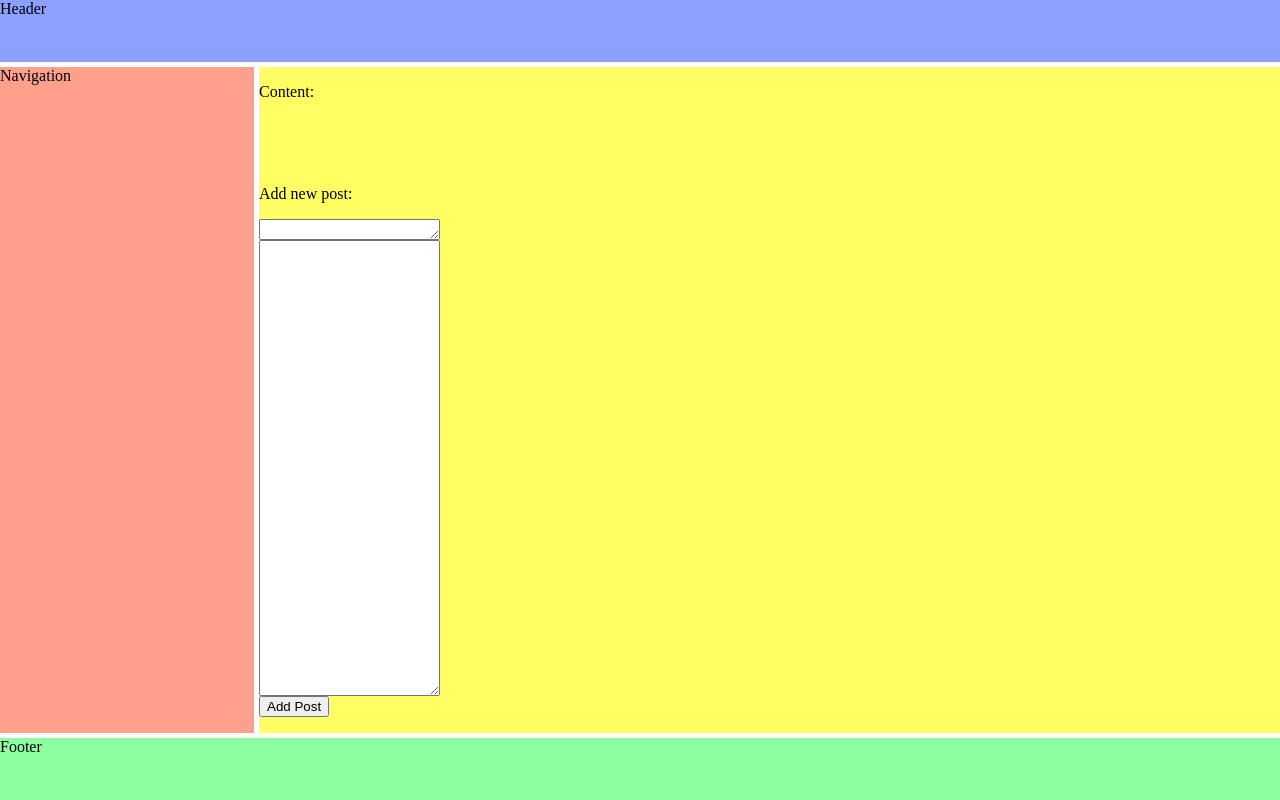
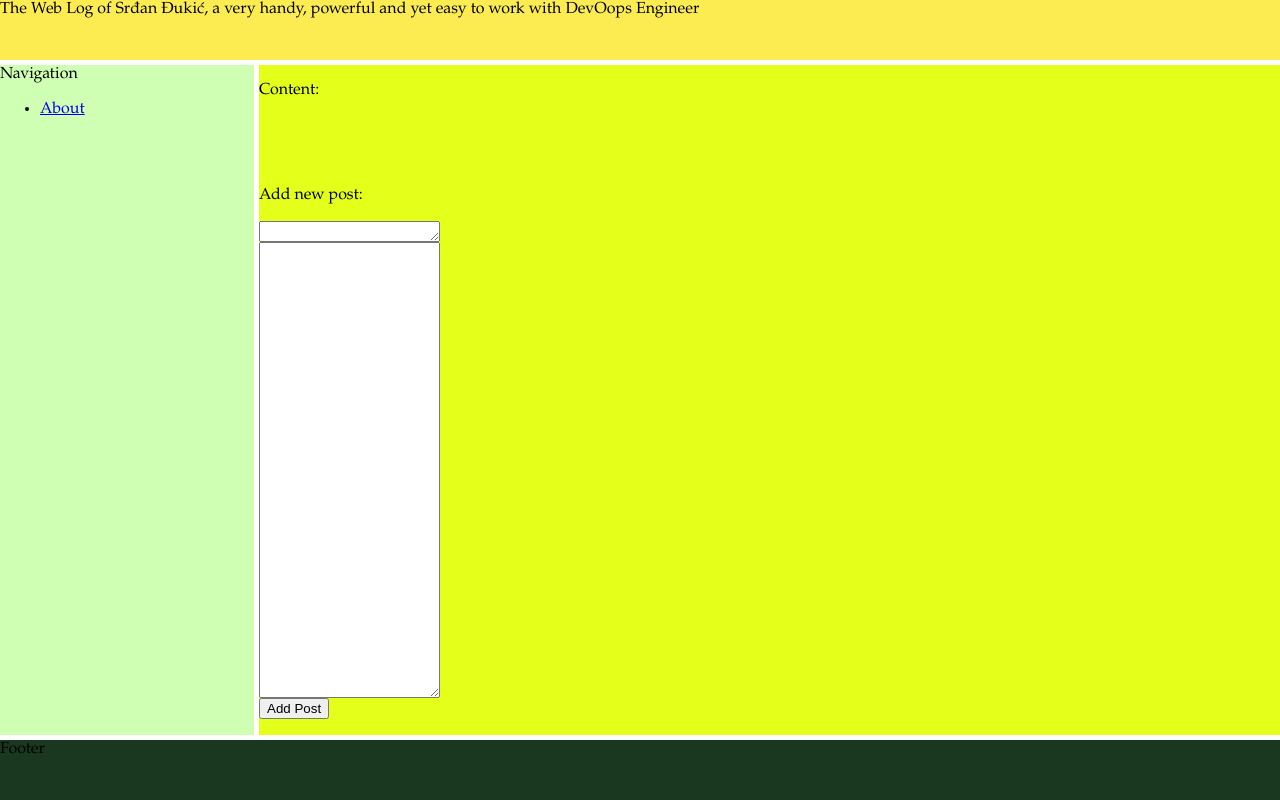
Before and after one commit to srkiNZ84/chooser, a plain HTML site: page src/index.html in a window 1280 px wide. Drawn offline with Linux system fonts and the light colour scheme; no server answers.

Commit message:
Work out the layout using CSS Grid
So, CSS is hard. Got an example working. Will need to simplify it
though, the colour scheme in particular is quite horrible.

Issue(s): None

```diff
--- a/src/chooser.css
+++ b/src/chooser.css
@@ -1,6 +1,7 @@
 body {
   margin: 0px;
   height: 100%;
+  font-family: "Palatino Linotype", "Book Antiqua", Palatino, serif;
 }
 
 section {
@@ -8,7 +9,7 @@ section {
   width: 100%;
   height: 100%;
   grid-template-columns: 1fr 3fr 1fr;
-  grid-template-rows: 1fr 5fr 1fr;
+  grid-template-rows: 2fr 5fr 2fr;
   grid-column-gap: 5px;
   grid-row-gap: 5px;
   grid-template-areas: "head head head" "nav main main" "foot foot foot";
@@ -16,20 +17,25 @@ section {
 
 section > header {
   grid-area: head;
-  background-color: #8ca0ff;
+  /* background-color: #8ca0ff; */
+  background-color: #fcec52;
 }
 
 section > nav {
   grid-area: nav;
-  background-color: #ffa08c;
+  /* background-color: #ffa08c; */
+  background-color: #cfffb3;
 }
 
 section > main {
   grid-area: main;
-  background-color: #ffff64;
+  /* background-color: #ffff64 */
+  background-color: #e4ff1a;
 }
 
 section > footer {
   grid-area: foot;
-  background-color: #8cffa0;
+  /* background-color: #8cffa0; */
+  background-color: #19381f;
+
 }
--- a/src/index.html
+++ b/src/index.html
@@ -6,8 +6,15 @@
   </head>
   <body onload="displayPosts()">
     <section id="page">
-      <header>Header</header>
-      <nav>Navigation</nav>
+      <header>The Web Log of Srđan Đukić, a very handy, powerful and yet easy to work with DevOops Engineer</header>
+      <nav>
+         Navigation
+         <ul>
+           <li>
+             <a href="/about">About</a>
+           </li>
+         </ul>
+      </nav>
       <main>
         <p>Content:</p>
         <br />
```
Also changed, not shown: 1 other file.
